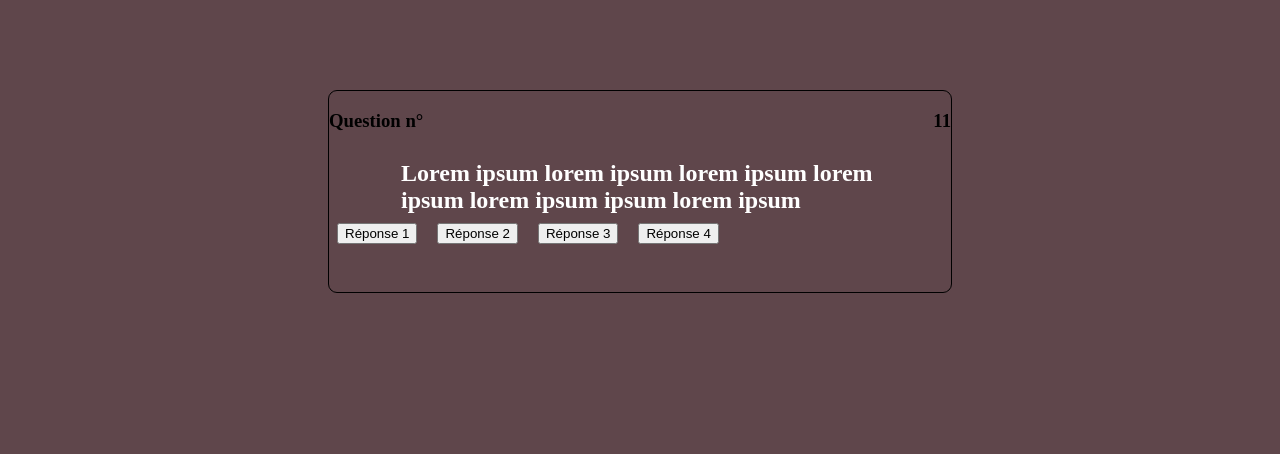
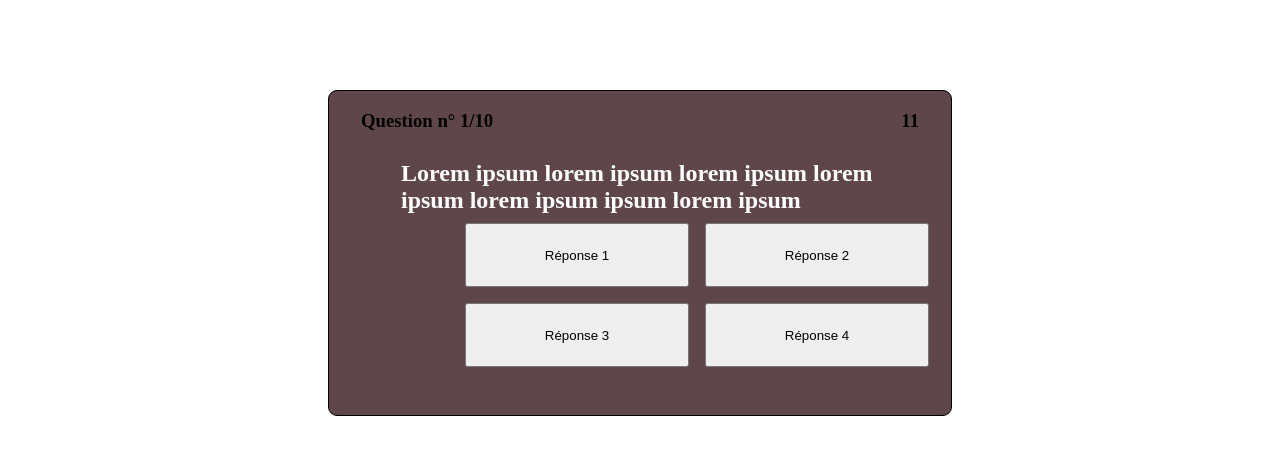
Before and after one commit to Rayane0823/Project-1-WCS, a plain HTML site: page indexquestions.html in a window 1280 px wide. Shown: the part 318-772 px from the top of the page. Drawn offline with Linux system fonts and the light colour scheme.

Commit message:
adding timer in questions menu

```diff
--- a/index.css
+++ b/index.css
@@ -1,9 +1,5 @@
  * {
    box-sizing: border-box;
- }
-
- body {
-   background-color: #5F464B;
  }
 
  /* ===== HEADER ===== */
@@ -141,25 +137,6 @@
 
  /*  ===== VERIFIER QUELLE PAGE ? ===== */
 
- .questions-counter-timer {
-   display: flex;
-   align-items: center;
-   justify-content: space-between;
- }
-
- .questions-container {
-   margin: 20em;
-   padding-top: 0;
-   padding-bottom: 2em;
-   background-color: #5f464b;
-   border: 1px solid black;
-   border-radius: 9px;
- }
-
- #question {
-   margin-left: 3em;
-   margin-right: 3em;
- }
 
  #btnSubmit {
    margin: 1rem;
@@ -172,3 +149,44 @@
  header {
    min-height: 250px;
  }
+
+
+
+
+
+
+
+
+
+ /* Menu questions */
+
+ .questions-counter-timer {
+   display: flex;
+   align-items: center;
+   justify-content: space-between;
+   margin-left: 2em;
+   margin-right: 2em;
+ }
+
+
+ .questions-container {
+   margin: 20em;
+   padding-top: 0;
+   padding-bottom: 2em;
+   background-color: #5f464b;
+   border: 1px solid black;
+   border-radius: 9px;
+ }
+
+ #answers-buttons {
+   display: grid;
+   grid-template-columns: repeat(2, 15em);
+   grid-template-rows: repeat(2, 5em);
+   margin-left: 8em;
+   margin-right: 8em;
+ }
+
+ #question {
+   margin-left: 3em;
+   margin-right: 3em;
+ }
--- a/indexquestions.html
+++ b/indexquestions.html
@@ -21,7 +21,7 @@
     <main>
         <div class="questions-container">
             <div class="questions-counter-timer">
-                <h3 id="counter">Question n°</h3>
+                <h3 id="counter">Question n° 1/10</h3>
                 <h3 id="timer">15</h3>
             </div>
             <div id="questions-answer">
```
Also changed, not shown: index.html (+6 -12 lines).
